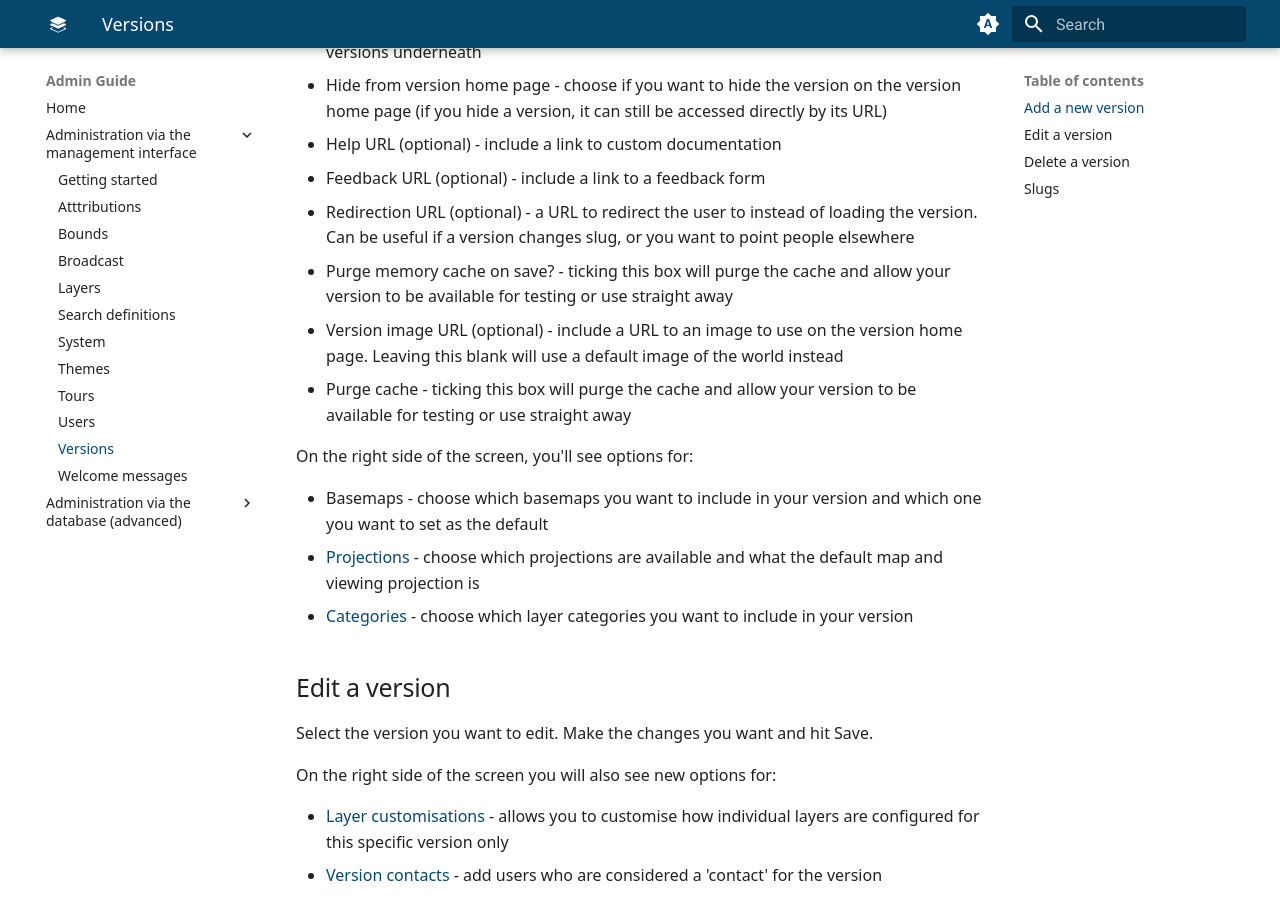
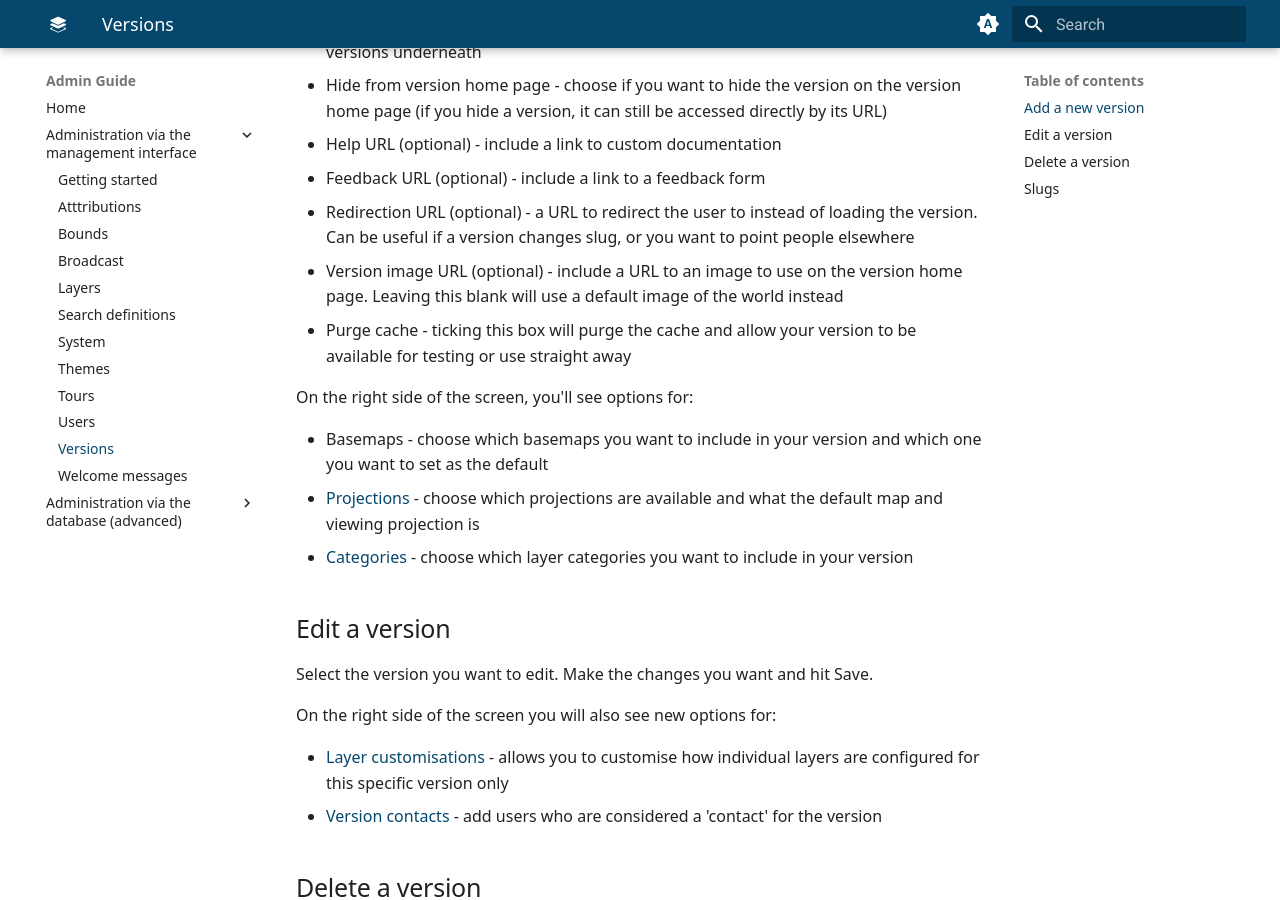
Before and after one commit to Dorset-Council-UK/GIFramework-Maps-Admin-Guide, an MkDocs documentation site: the page built from docs/gui/versions.md, in a window 1280 px wide and 900 px high, scrolled down 770 px. Built offline with MkDocs 1.6.1 and Material for MkDocs 9.7.7, drawn with Linux system fonts in a browser that asks for light colours.

Commit message:
Removed duplicate line

```diff
--- a/docs/gui/versions.md
+++ b/docs/gui/versions.md
@@ -22,7 +22,6 @@ Select **Create new version** and fill in the details:
 - Help URL (optional) - include a link to custom documentation
 - Feedback URL (optional) - include a link to a feedback form
 - Redirection URL (optional) - a URL to redirect the user to instead of loading the version. Can be useful if a version changes slug, or you want to point people elsewhere
-- Purge memory cache on save? - ticking this box will purge the cache and allow your version to be available for testing or use straight away
 - Version image URL (optional) - include a URL to an image to use on the version home page. Leaving this blank will use a default image of the world instead
 - Purge cache - ticking this box will purge the cache and allow your version to be available for testing or use straight away
 
```
